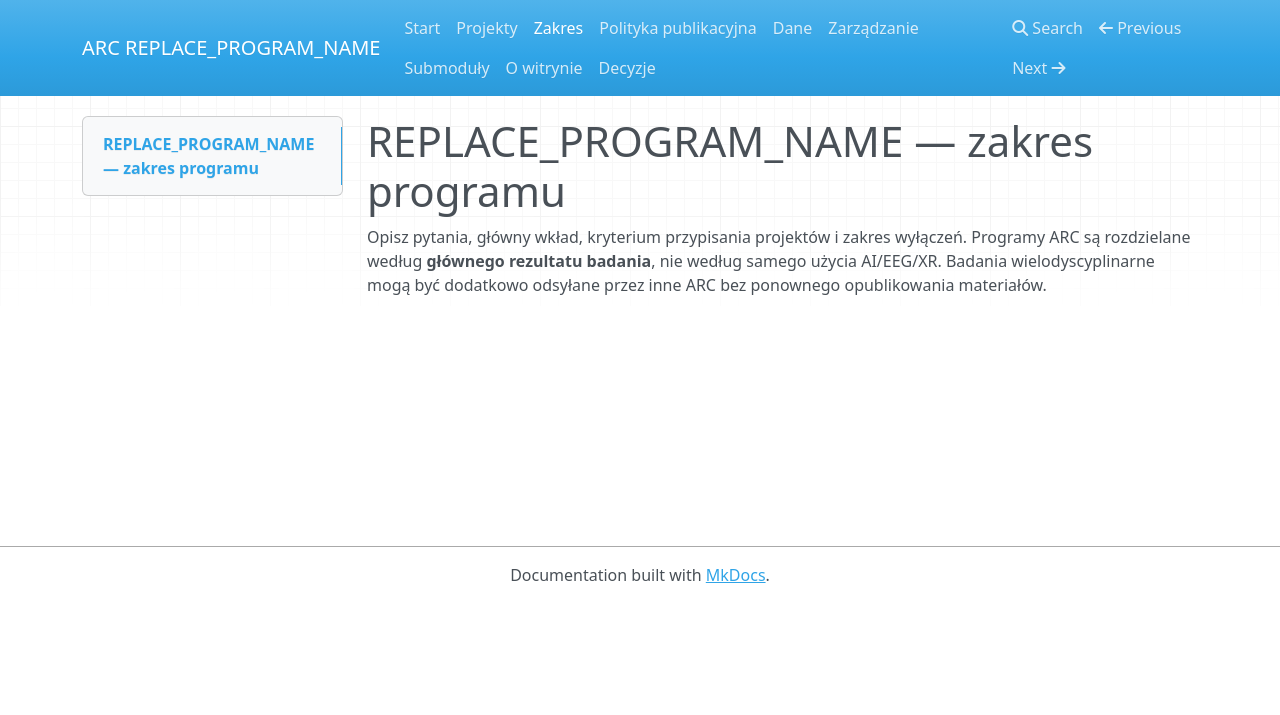
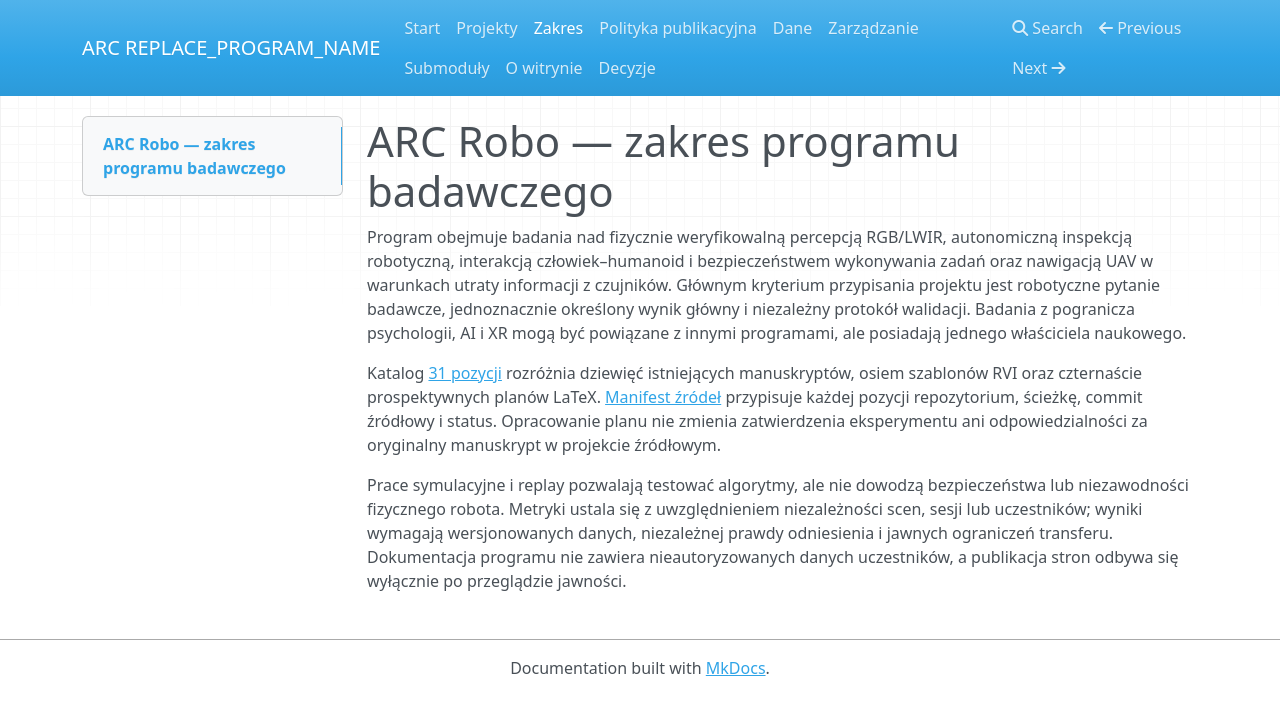
Before and after one commit to MatPomGit/arc-robo, an MkDocs documentation site: the page built from docs/scientific-scope.md, in a window 1280 px wide. Shown: the top 715 px of the page. Built offline with MkDocs 1.6.1, drawn with Linux system fonts in a browser that asks for light colours; nearby versions of some CDN libraries.

Commit message:
test(robo): align version 0.3 manuscript tests and finalize E4 program scope

```diff
--- a/docs/index.md
+++ b/docs/index.md
@@ -1,4 +1,4 @@
-# REPLACE_PROGRAM_NAME — otwarty katalog badań
+# ARC Robo — otwarty katalog badań
 
 Ten portal przedstawia jawnie zatwierdzone projekty i publikacje programu ARC. Nie stanowi repozytorium danych uczestników, systemu rekrutacji ani potwierdzenia wyników. Pełna metodologia i stan dowodowy należą do kanonicznych repozytoriów projektów.
 
--- a/docs/scientific-scope.md
+++ b/docs/scientific-scope.md
@@ -1,3 +1,7 @@
-# REPLACE_PROGRAM_NAME — zakres programu
+# ARC Robo — zakres programu badawczego
 
-Opisz pytania, główny wkład, kryterium przypisania projektów i zakres wyłączeń. Programy ARC są rozdzielane według **głównego rezultatu badania**, nie według samego użycia AI/EEG/XR. Badania wielodyscyplinarne mogą być dodatkowo odsyłane przez inne ARC bez ponownego opublikowania materiałów.
+Program obejmuje badania nad fizycznie weryfikowalną percepcją RGB/LWIR, autonomiczną inspekcją robotyczną, interakcją człowiek–humanoid i bezpieczeństwem wykonywania zadań oraz nawigacją UAV w warunkach utraty informacji z czujników. Głównym kryterium przypisania projektu jest robotyczne pytanie badawcze, jednoznacznie określony wynik główny i niezależny protokół walidacji. Badania z pogranicza psychologii, AI i XR mogą być powiązane z innymi programami, ale posiadają jednego właściciela naukowego.
+
+Katalog [31 pozycji](../manuscripts/README.md) rozróżnia dziewięć istniejących manuskryptów, osiem szablonów RVI oraz czternaście prospektywnych planów LaTeX. [Manifest źródeł](../manuscripts/source_manifest.json) przypisuje każdej pozycji repozytorium, ścieżkę, commit źródłowy i status. Opracowanie planu nie zmienia zatwierdzenia eksperymentu ani odpowiedzialności za oryginalny manuskrypt w projekcie źródłowym.
+
+Prace symulacyjne i replay pozwalają testować algorytmy, ale nie dowodzą bezpieczeństwa lub niezawodności fizycznego robota. Metryki ustala się z uwzględnieniem niezależności scen, sesji lub uczestników; wyniki wymagają wersjonowanych danych, niezależnej prawdy odniesienia i jawnych ograniczeń transferu. Dokumentacja programu nie zawiera nieautoryzowanych danych uczestników, a publikacja stron odbywa się wyłącznie po przeglądzie jawności.
```
Also changed, not shown: manuscripts/README.md (+2 -2 lines), 5 other files.
